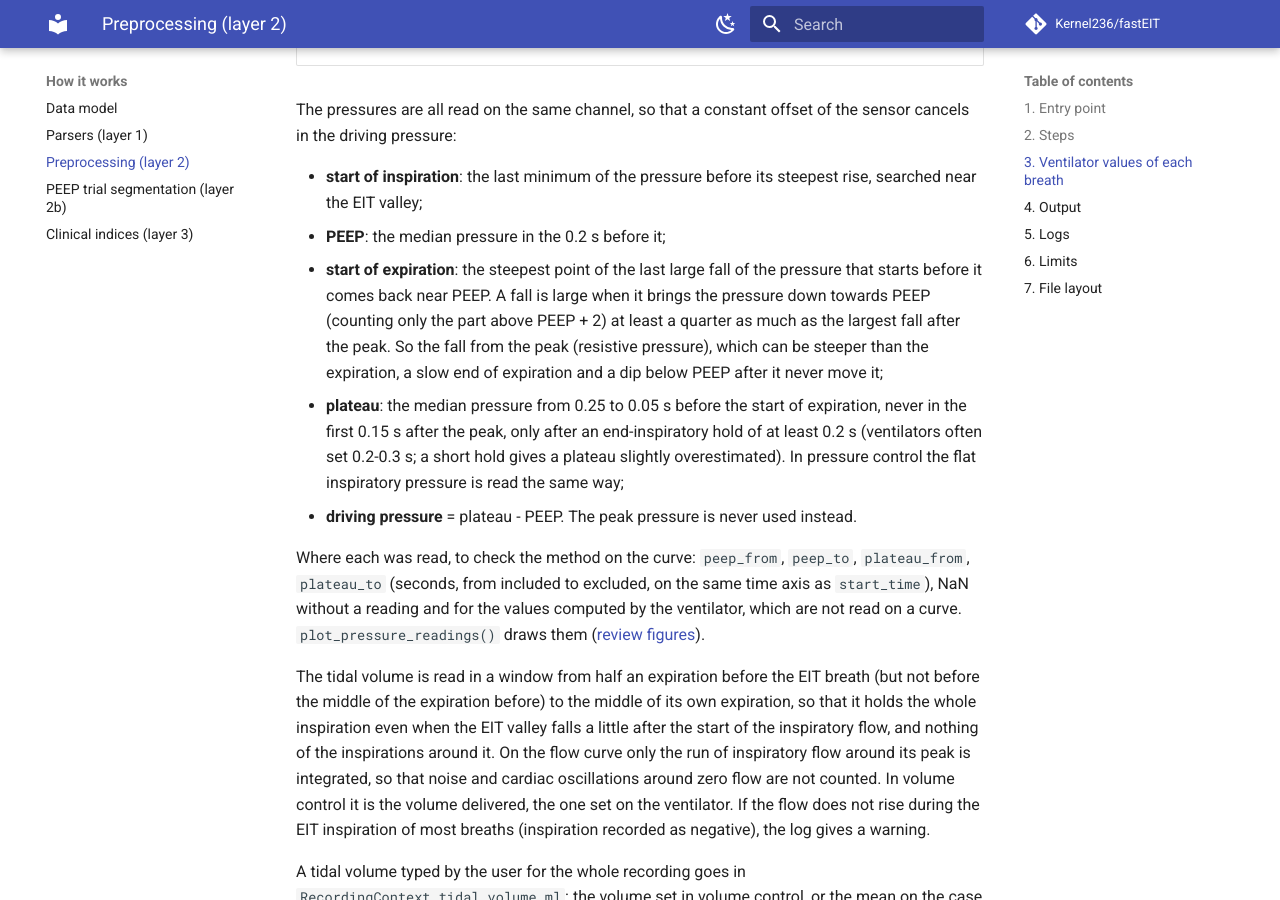
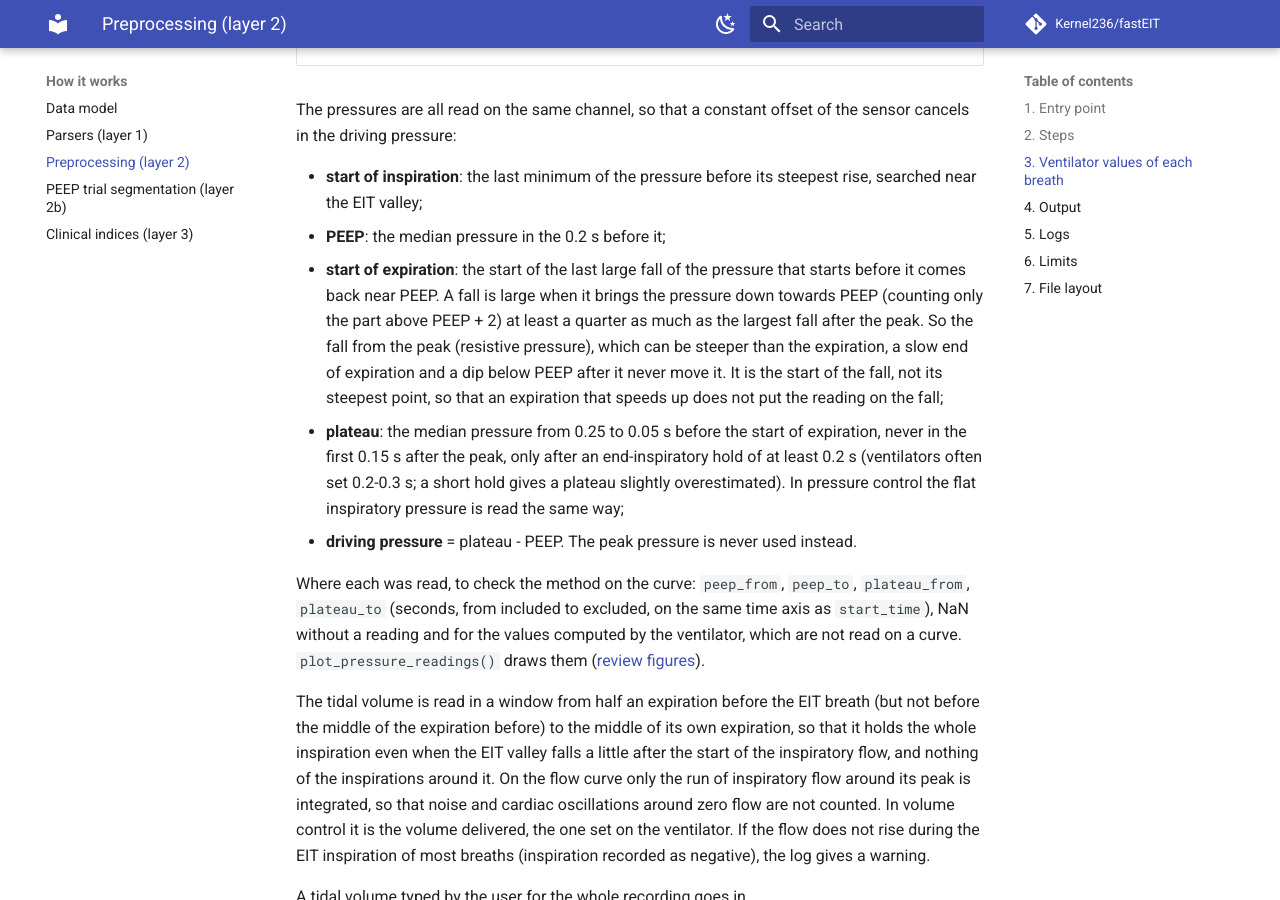
Before and after one commit to Kernel236/fastEIT, an MkDocs documentation site: the page built from docs/preprocessing.md, in a window 1280 px wide and 900 px high, scrolled down 3917 px. Built offline with MkDocs 1.6.1 and Material for MkDocs 9.7.7, drawn with Linux system fonts in a browser that asks for light colours; comment, search, counter and statistics services are not loaded; the version menu is left out.

Commit message:
fix: the plateau is read before the start of the last large fall, not its steepest point
An expiration that leaves the plateau slowly and then speeds up put the
reading on the fall (a breath of a public trial read 1.7 cmH2O low). In
the study recordings the driving pressure of each recording is more
consistent (smaller spread) and moves by 0.0-0.3 cmH2O.

```diff
--- a/docs/preprocessing.md
+++ b/docs/preprocessing.md
@@ -121,12 +121,13 @@ sensor cancels in the driving pressure:
 - **start of inspiration**: the last minimum of the pressure before its steepest rise,
   searched near the EIT valley;
 - **PEEP**: the median pressure in the 0.2 s before it;
-- **start of expiration**: the steepest point of the last large fall of the pressure
-  that starts before it comes back near PEEP. A fall is large when it brings the
+- **start of expiration**: the start of the last large fall of the pressure that
+  starts before it comes back near PEEP. A fall is large when it brings the
   pressure down towards PEEP (counting only the part above PEEP + 2) at least a quarter
   as much as the largest fall after the peak. So the fall from the peak (resistive
   pressure), which can be steeper than the expiration, a slow end of expiration and a
-  dip below PEEP after it never move it;
+  dip below PEEP after it never move it. It is the start of the fall, not its steepest
+  point, so that an expiration that speeds up does not put the reading on the fall;
 - **plateau**: the median pressure from 0.25 to 0.05 s before the start of
   expiration, never in the first 0.15 s after the peak, only after an end-inspiratory
   hold of at least 0.2 s (ventilators often set 0.2-0.3 s; a short hold gives a
```
Also changed, not shown: 2 other files.
